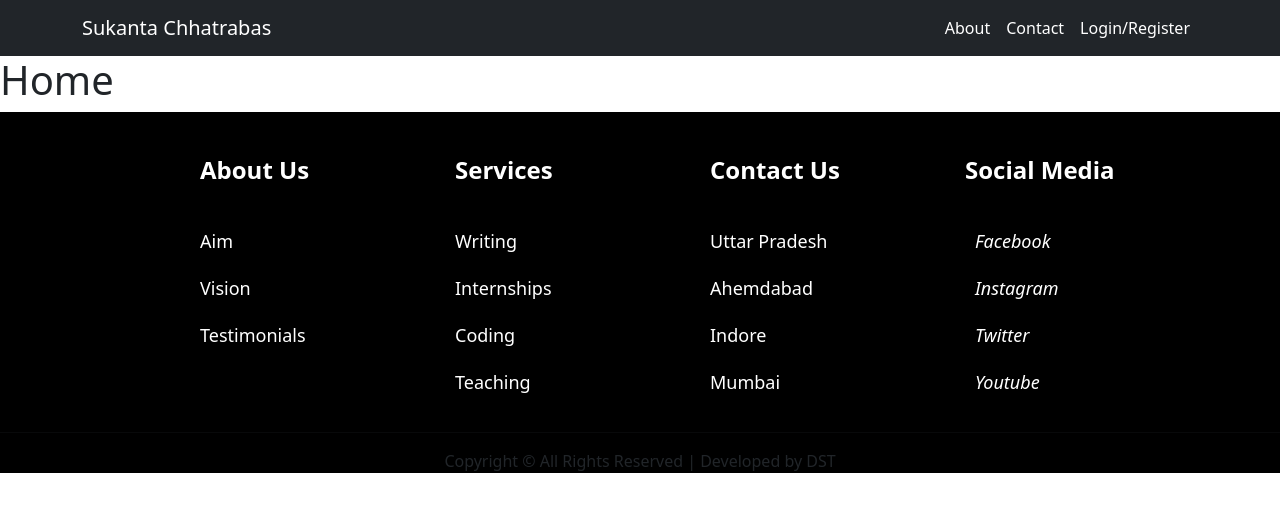
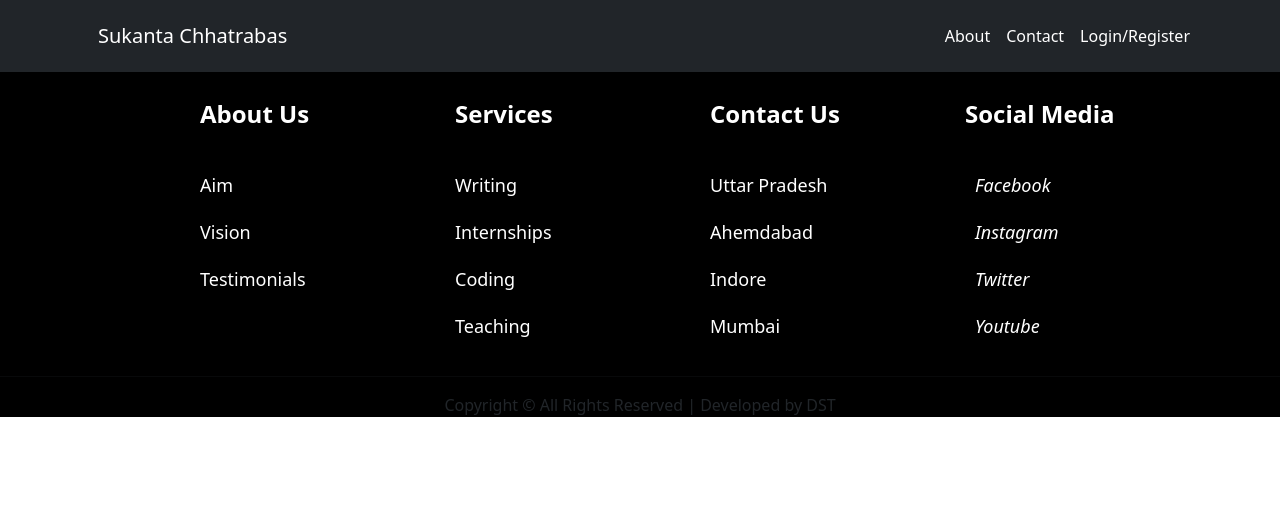
Before and after one commit to sanjoy04/CGEC-Hostel, a React (Create React App) app: page /Home in a window 1280 px wide. Shown: the top 512 px of the page. Built offline with nearby package versions, Linux system fonts and the light colour scheme.

Commit message:
contact page modified

```diff
--- a/src/Components/Nav.css
+++ b/src/Components/Nav.css
@@ -2,6 +2,7 @@
     display: flex;
     position: fixed;
     float: right;
+    width: 100vw;
 }
 
 .right_align {
@@ -16,3 +17,10 @@
 .link:hover {
     color: #ffc107;
 }
+.title{
+    text-decoration: none;
+    color: white;
+}
+.title:hover{
+    color: #ffc107;
+}
--- a/src/Components/Navbar.js
+++ b/src/Components/Navbar.js
@@ -15,9 +15,19 @@ export default function Navbar_() {
 
   return (
     <>
-      <Navbar collapseOnSelect expand="lg" bg="dark" variant="dark">
+      <Navbar
+        className="nav_bar"
+        collapseOnSelect
+        expand="lg"
+        bg="dark"
+        variant="dark"
+      >
         <Container>
-          <Navbar.Brand href="#home">Sukanta Chhatrabas</Navbar.Brand>
+          <Navbar.Brand>
+            <Nav.Link>
+              <Link className="title" to={"/"}>Sukanta Chhatrabas</Link>
+            </Nav.Link>
+          </Navbar.Brand>
           <Navbar.Toggle aria-controls="responsive-navbar-nav" />
           <Navbar.Collapse className="right_align" id="responsive-navbar-nav">
             <Nav className="nav_elements">
@@ -41,7 +51,7 @@ export default function Navbar_() {
         </Container>
       </Navbar>
       {/* Login Madal */}
-      <Modal show={show1} onHide={handleCloseLogin} animation={true}>
+      <Modal centered show={show1} onHide={handleCloseLogin} animation={true}>
         <Modal.Header closeButton>
           <Modal.Title>Login</Modal.Title>
         </Modal.Header>
@@ -153,6 +163,5 @@ const styles = {
     fontFamily: "sans-serif",
     fontSize: "16px",
     color: "#424242",
-
   },
 };
--- a/src/Pages/Contact.css
+++ b/src/Pages/Contact.css
@@ -1,5 +1,7 @@
 .contact-body {
     padding: 25px;
+    /* margin-top: 100px; */
+    padding-top: 100px;
 }
 
 .App {
@@ -17,14 +19,9 @@
 }
 
 @media (maxWidth: '767px') {
-
     /* mobile */
-    p {
-        font-size: small!important;
-    }
 }
 
 @media (maxWidth: '991px') {
     /* tablet */
-
 }
```
